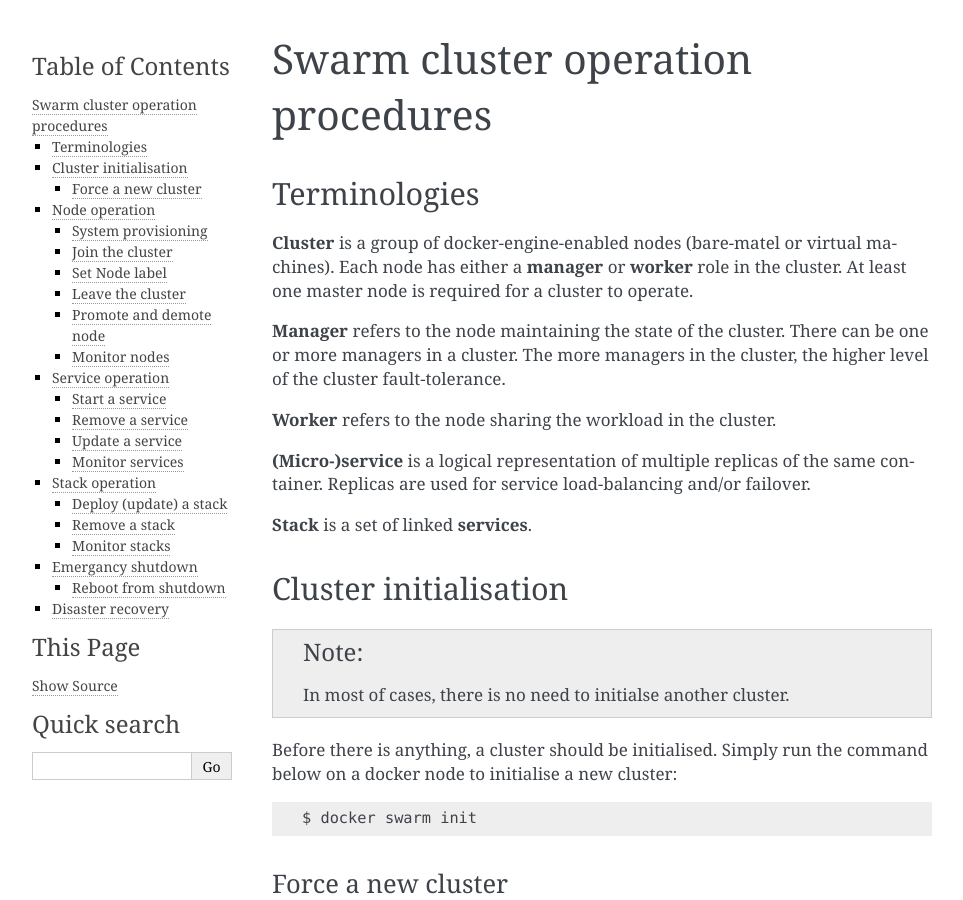
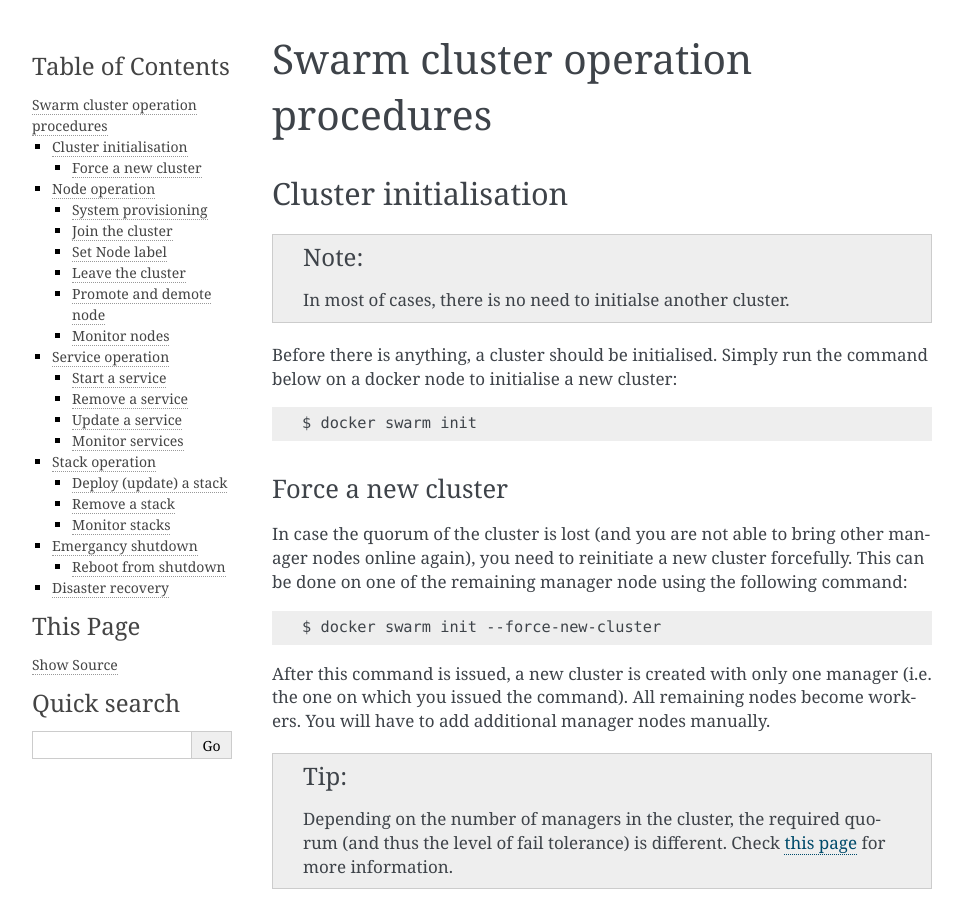
Before and after one commit to Donders-Institute/docker-swarm-setup, a Sphinx documentation site: the page built from doc/operation.rst, in a window 1280 px wide and 900 px high. Shown: the whole window, without its empty margins (148-1111 px from the left). Built offline with Sphinx 7.4.7, drawn with Linux system fonts in a browser that asks for light colours.

```diff
--- a/doc/index.rst
+++ b/doc/index.rst
@@ -10,6 +10,7 @@ DCCN Docker Swarm Cluster
    :maxdepth: 2
 
    Introduction <intro.rst>
+   Terminology <terminology.rst>
    Design <design.rst>
    Operation <operation.rst>
    Monitoring <monitor.rst>
--- a/doc/operation.rst
+++ b/doc/operation.rst
@@ -1,18 +1,5 @@
 Swarm cluster operation procedures
 **********************************
-
-Terminologies
-=============
-
-**Cluster** is a group of docker-engine-enabled nodes (bare-matel or virtual machines). Each node has either a **manager** or **worker** role in the cluster. At least one master node is required for a cluster to operate.
-
-**Manager** refers to the node maintaining the state of the cluster. There can be one or more managers in a cluster. The more managers in the cluster, the higher level of the cluster fault-tolerance.
-
-**Worker** refers to the node sharing the workload in the cluster.
-
-**(Micro-)service** is a logical representation of multiple replicas of the same container.  Replicas are used for service load-balancing and/or failover.
-
-**Stack** is a set of linked **services**.
 
 Cluster initialisation
 ======================
```
Also changed, not shown: doc/terminology.rst (added, +14 -0 lines), 1 other file.
